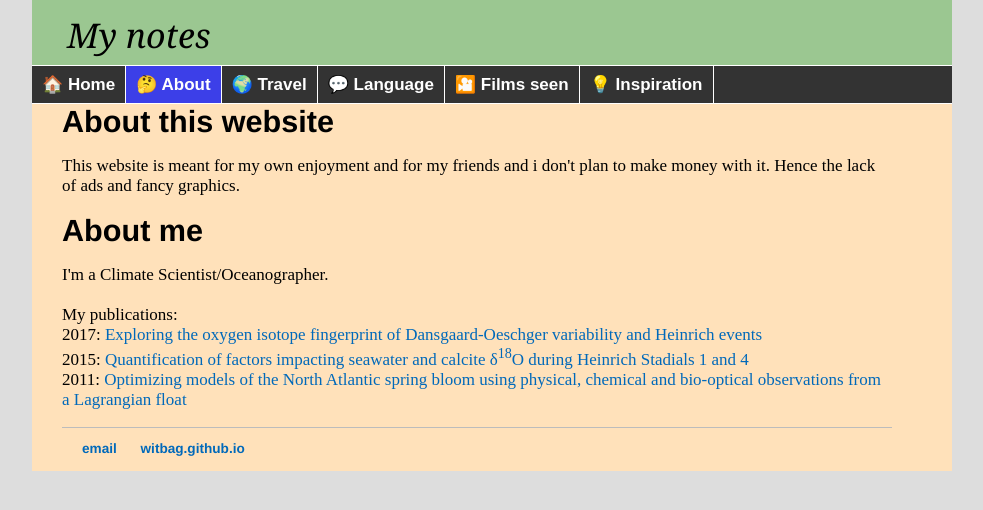
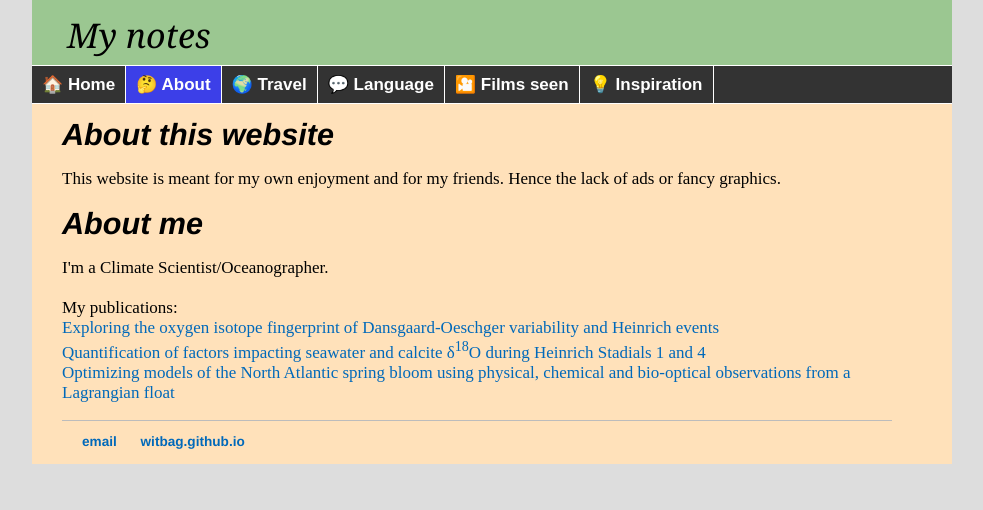
Before and after one commit to witbag/witbag.github.io, a Jekyll site: the page built from about/index.html, in a window 1280 px wide. Shown: the top 510 px of the page, without its empty margins (148-1131 px from the left). Built offline with Jekyll 4.4.1, drawn with Linux system fonts in a browser that asks for light colours.

Commit message:
Update index.html

```diff
--- a/about/index.html
+++ b/about/index.html
@@ -4,15 +4,16 @@ title: About
 ---
 
 		<div class="about">
-<h2>About this website</h2>
-			<p>This website is meant for my own enjoyment and for my friends and i don't plan to make money with it. Hence the lack of ads and fancy graphics.</p>
-			<h2>About me</h2>
-			<p>I'm a Climate Scientist/Oceanographer.<br>
+<br>
+	<h2><i>About this website</i></h2>
+	<p>This website is meant for my own enjoyment and for my friends. Hence the lack of ads or fancy graphics.</p>
+	<h2><i>About me</i></h2>
+	<p>I'm a Climate Scientist/Oceanographer.<br>
 <br>
 My publications:<br>
-2017: <a href="https://www.sciencedirect.com/science/article/pii/S0277379117300203" target=_blank>Exploring the oxygen isotope fingerprint of Dansgaard-Oeschger variability and Heinrich events</a><br>
-2015: <a href="https://agupubs.onlinelibrary.wiley.com/doi/epdf/10.1002/2014PA002751" target=_blank>Quantification of factors impacting seawater and calcite δ<sup>18</sup>O during Heinrich Stadials 1 and 4</a><br>
-2011: <a href="https://www.biogeosciences.net/8/1291/2011/bg-8-1291-2011.pdf" target=_blank>Optimizing models of the North Atlantic spring bloom using physical, chemical and bio-optical observations from a Lagrangian float</a>
+<a href="https://www.sciencedirect.com/science/article/pii/S0277379117300203" target=_blank>Exploring the oxygen isotope fingerprint of Dansgaard-Oeschger variability and Heinrich events</a><br>
+<a href="https://agupubs.onlinelibrary.wiley.com/doi/epdf/10.1002/2014PA002751" target=_blank>Quantification of factors impacting seawater and calcite δ<sup>18</sup>O during Heinrich Stadials 1 and 4</a><br>
+<a href="https://www.biogeosciences.net/8/1291/2011/bg-8-1291-2011.pdf" target=_blank>Optimizing models of the North Atlantic spring bloom using physical, chemical and bio-optical observations from a Lagrangian float</a>
 </p>
 
 </div>
```
